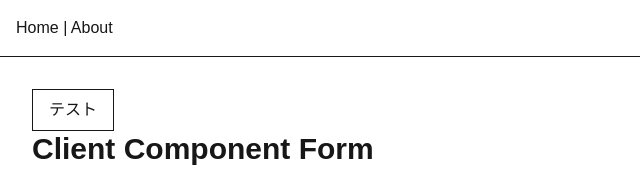
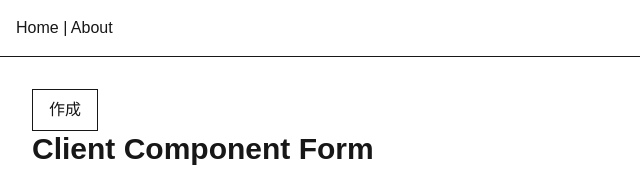
Before and after one commit to mae134/nextjs-practice, a Next.js app: page /products/client-form in a window 1280 px wide. Shown: the top 181 px of the page, without its empty margins (0-640 px from the left). Built offline with nearby package versions, Linux system fonts and the light colour scheme.

Commit message:
feat: add loading state to product form

```diff
--- a/src/app/products/client-form/page.tsx
+++ b/src/app/products/client-form/page.tsx
@@ -6,8 +6,16 @@ export default function ClientFormPage() {
   const [name, setName] = useState("")
   const [price, setPrice] = useState("")
   const [message, setMessage] = useState("")
+  const [loading, setLoading] = useState(false)
 
   const handleSubmit = async () => {
+    setLoading(true)
+
+    // 実際には待機時間があるので、試しに3秒待つ
+    await new Promise((resolve) =>
+      setTimeout(resolve, 3000)
+    )
+
     const response = await fetch("/api/products", {
       method: "POST",
       headers: {
@@ -24,6 +32,7 @@ export default function ClientFormPage() {
     setName("")
     setPrice("")
     setMessage(data.message)
+    setLoading(false)
 
     console.log(data)
   }
@@ -32,9 +41,10 @@ export default function ClientFormPage() {
     <main className="p-8">
       <button
         onClick={handleSubmit}
+        disabled={loading}
         className="border px-4 py-2"
       >
-        テスト
+        {loading ? "作成中..." : "作成"}
       </button>
 
       <h1 className="text-3xl font-bold">Client Component Form</h1>
```
